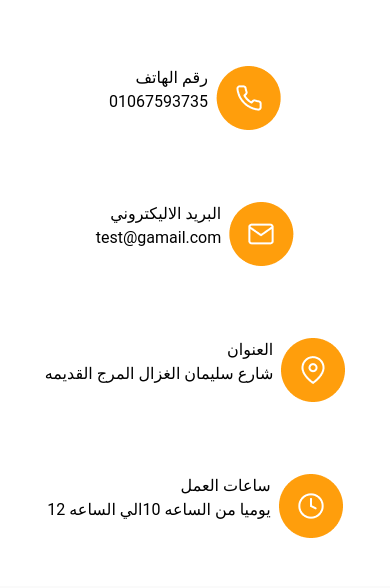
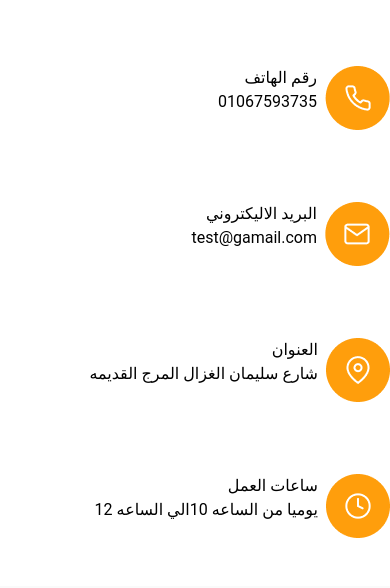
Before and after one commit to AhmedAttia0/Golden-Car, a React (Vite) app: page /contact in a window 390 px wide. Shown: the part 754-1342 px from the top of the page. Built offline with nearby package versions, Linux system fonts and the light colour scheme.

Commit message:
Update Second.jsx

```diff
--- a/src/pages/contact/components/second_section/Second.jsx
+++ b/src/pages/contact/components/second_section/Second.jsx
@@ -2,7 +2,7 @@
 
 function Second() {
   return (
-    <div className="flex justify-center gap-[4.5em] flex-wrap mb-12">
+    <div className="flex justify-start md:justify-center gap-[4.5em] flex-wrap mb-12">
         <section className="flex gap-2 ">
             <img src="phone.png" alt="phone" className="self-start" />
             <div>
```
